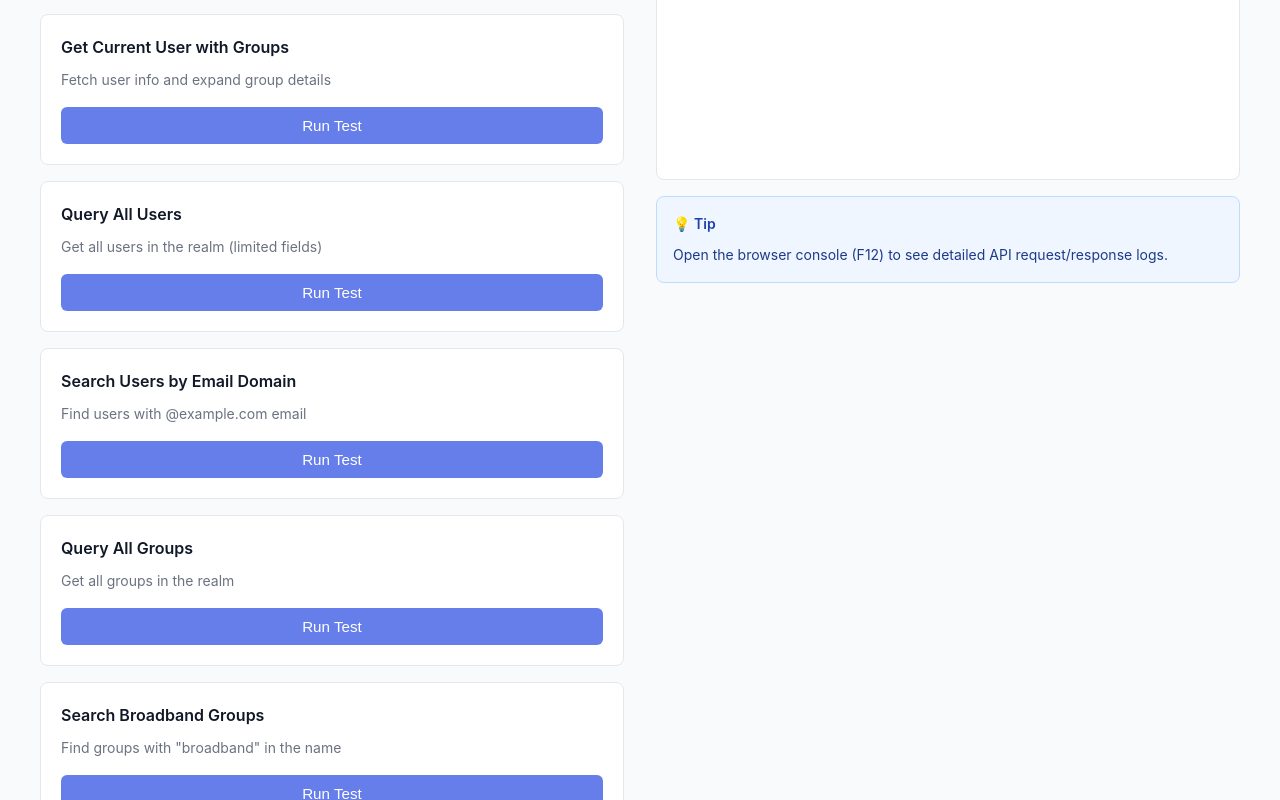
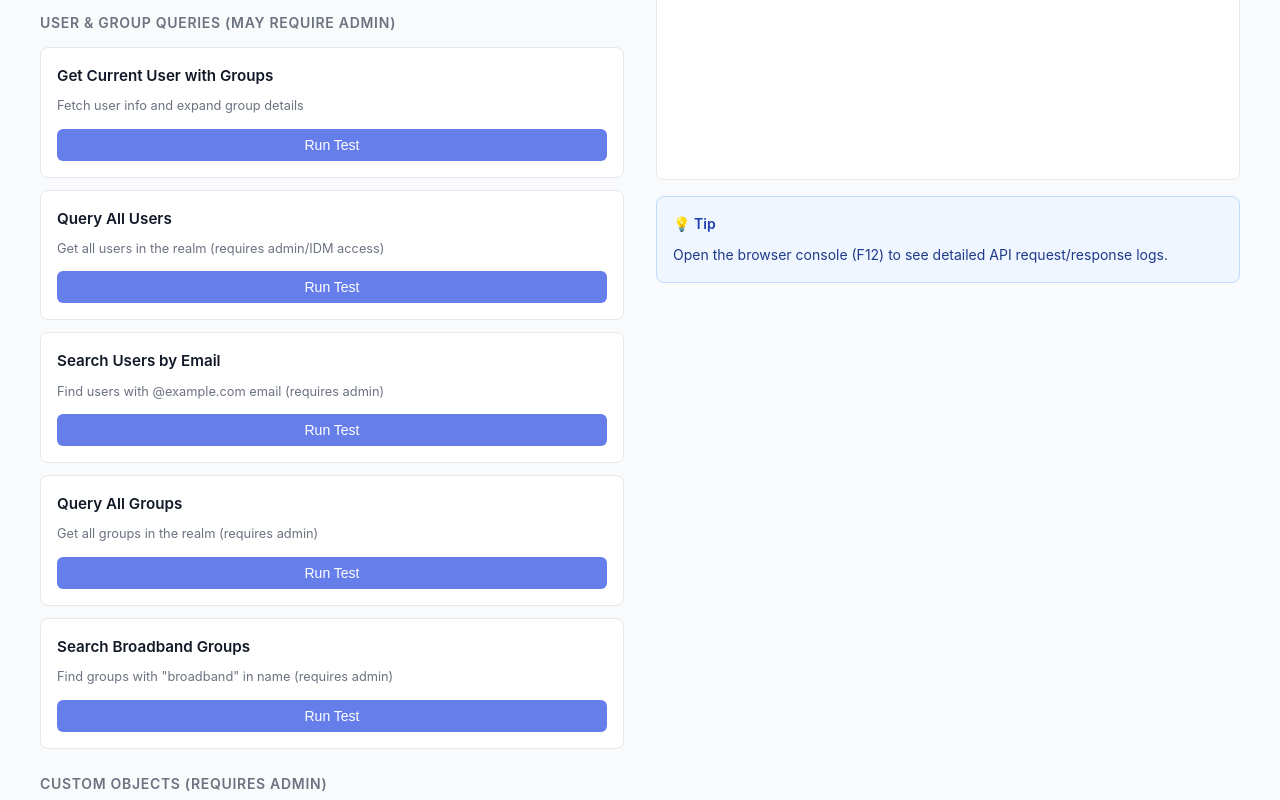
Before and after one commit to gazalinawaz/B2BCIAMDemo, a React (Vite) app: page /api-test in a window 1280 px wide. Shown: the part 560-1360 px from the top of the page. Built offline with nearby package versions, Linux system fonts and the light colour scheme; no server answers; what @forgerock/javascript-sdk would draw is missing.

Commit message:
Improve API error handling and categorize tests by permission level

```diff
--- a/src/pages/ApiTestPage.jsx
+++ b/src/pages/ApiTestPage.jsx
@@ -35,6 +35,9 @@ function ApiTestPage() {
 
   const tests = [
     {
+      category: 'Basic (Should Work)',
+      items: [
+        {
           name: 'Get UserInfo',
           description: 'Fetch current user information from UserInfo endpoint',
           action: () => runApiTest('UserInfo', getUserInfo),
@@ -44,6 +47,11 @@ function ApiTestPage() {
           description: 'Check if access token is valid',
           action: () => runApiTest('Token Validation', validateToken),
         },
+      ]
+    },
+    {
+      category: 'User & Group Queries (May Require Admin)',
+      items: [
         {
           name: 'Get Current User with Groups',
           description: 'Fetch user info and expand group details',
@@ -51,37 +59,44 @@ function ApiTestPage() {
         },
         {
           name: 'Query All Users',
-      description: 'Get all users in the realm (limited fields)',
+          description: 'Get all users in the realm (requires admin/IDM access)',
           action: () => runApiTest('All Users', () =>
             queryUsers('true', 'userName,mail,givenName,sn')
           ),
         },
         {
-      name: 'Search Users by Email Domain',
-      description: 'Find users with @example.com email',
+          name: 'Search Users by Email',
+          description: 'Find users with @example.com email (requires admin)',
           action: () => runApiTest('Search Users', () =>
             queryUsers('mail co "example.com"', 'userName,mail')
           ),
         },
         {
           name: 'Query All Groups',
-      description: 'Get all groups in the realm',
+          description: 'Get all groups in the realm (requires admin)',
           action: () => runApiTest('All Groups', () => queryGroups('true')),
         },
         {
           name: 'Search Broadband Groups',
-      description: 'Find groups with "broadband" in the name',
+          description: 'Find groups with "broadband" in name (requires admin)',
           action: () => runApiTest('Broadband Groups', () =>
             queryGroups('name co "broadband"')
           ),
         },
+      ]
+    },
+    {
+      category: 'Custom Objects (Requires Admin)',
+      items: [
         {
           name: 'Query Organizations',
-      description: 'Get all organizations (if available)',
+          description: 'Get all organizations (requires admin access)',
           action: () => runApiTest('Organizations', () =>
             queryManagedObjects('alpha_organization', 'true')
           ),
         },
+      ]
+    }
   ];
 
   return (
@@ -168,29 +183,42 @@ function ApiTestPage() {
             }}>
               Available API Tests
             </h2>
-            <div style={{ display: 'flex', flexDirection: 'column', gap: '1rem' }}>
-              {tests.map((test, index) => (
+            <div style={{ display: 'flex', flexDirection: 'column', gap: '1.5rem' }}>
+              {tests.map((category, catIndex) => (
+                <div key={catIndex}>
+                  <h3 style={{
+                    fontSize: '0.875rem',
+                    fontWeight: '600',
+                    color: '#6b7280',
+                    marginBottom: '0.75rem',
+                    textTransform: 'uppercase',
+                    letterSpacing: '0.05em'
+                  }}>
+                    {category.category}
+                  </h3>
+                  <div style={{ display: 'flex', flexDirection: 'column', gap: '0.75rem' }}>
+                    {category.items.map((test, index) => (
                       <div
                         key={index}
                         style={{
                           background: 'white',
                           borderRadius: '8px',
-                    padding: '1.25rem',
+                          padding: '1rem',
                           border: '1px solid #e5e7eb'
                         }}
                       >
-                  <h3 style={{
-                    fontSize: '1rem',
+                        <h4 style={{
+                          fontSize: '0.95rem',
                           fontWeight: '600',
                           color: '#111827',
                           marginBottom: '0.5rem'
                         }}>
                           {test.name}
-                  </h3>
+                        </h4>
                         <p style={{
-                    fontSize: '0.875rem',
+                          fontSize: '0.8rem',
                           color: '#6b7280',
-                    marginBottom: '1rem'
+                          marginBottom: '0.75rem'
                         }}>
                           {test.description}
                         </p>
@@ -201,16 +229,19 @@ function ApiTestPage() {
                             background: loading ? '#9ca3af' : '#667eea',
                             color: 'white',
                             border: 'none',
-                      padding: '0.625rem 1.25rem',
+                            padding: '0.5rem 1rem',
                             borderRadius: '6px',
                             cursor: loading ? 'not-allowed' : 'pointer',
                             fontWeight: '500',
-                      fontSize: '0.95rem',
+                            fontSize: '0.875rem',
                             width: '100%'
                           }}
                         >
                           {loading ? 'Running...' : 'Run Test'}
                         </button>
+                      </div>
+                    ))}
+                  </div>
                 </div>
               ))}
             </div>
@@ -264,9 +295,17 @@ function ApiTestPage() {
                   }}>
                     ❌ Error
                   </h3>
-                  <p style={{ fontSize: '0.875rem', color: '#991b1b' }}>
+                  <pre style={{
+                    fontSize: '0.8rem',
+                    color: '#991b1b',
+                    whiteSpace: 'pre-wrap',
+                    wordBreak: 'break-word',
+                    fontFamily: 'system-ui, -apple-system, sans-serif',
+                    margin: 0,
+                    lineHeight: '1.5'
+                  }}>
                     {error}
-                  </p>
+                  </pre>
                 </div>
               )}
 
--- a/src/utils/aicApi.js
+++ b/src/utils/aicApi.js
@@ -60,14 +60,50 @@ export const callAicApi = async (endpoint, options = {}) => {
   };
 
   try {
+    console.log(`Calling API: ${url}`);
     const response = await fetch(url, mergedOptions);
 
     if (!response.ok) {
-      const errorText = await response.text();
-      throw new Error(`API call failed: ${response.status} ${response.statusText} - ${errorText}`);
+      let errorText = '';
+      let errorJson = null;
+
+      try {
+        errorText = await response.text();
+        errorJson = JSON.parse(errorText);
+      } catch (e) {
+        // Error response is not JSON
+      }
+
+      // Build detailed error message
+      let errorMessage = `API call failed: ${response.status} ${response.statusText}`;
+
+      if (response.status === 403) {
+        errorMessage += '\n\n🔐 Permission Denied: Your access token does not have sufficient permissions for this operation.';
+        errorMessage += '\n\nPossible reasons:';
+        errorMessage += '\n• Missing required OAuth scopes (e.g., fr:idm:*)';
+        errorMessage += '\n• User lacks admin privileges';
+        errorMessage += '\n• Endpoint requires specific roles/permissions';
+        errorMessage += '\n\n💡 Tip: Some APIs require admin access or special scopes beyond openid/email/profile.';
+      } else if (response.status === 401) {
+        errorMessage += '\n\n🔑 Unauthorized: Access token is invalid or expired.';
+        errorMessage += '\n\n💡 Tip: Try logging out and logging back in.';
+      } else if (response.status === 404) {
+        errorMessage += '\n\n🔍 Not Found: The requested resource does not exist.';
+        errorMessage += '\n\n💡 Tip: Check the endpoint URL and object type.';
+      }
+
+      if (errorJson) {
+        errorMessage += `\n\nServer response: ${JSON.stringify(errorJson, null, 2)}`;
+      } else if (errorText) {
+        errorMessage += `\n\nServer response: ${errorText}`;
+      }
+
+      throw new Error(errorMessage);
     }
 
-    return await response.json();
+    const data = await response.json();
+    console.log(`API response:`, data);
+    return data;
   } catch (error) {
     console.error('AIC API Error:', error);
     throw error;
```
Lines whose indentation alone changed are shown as unchanged.
